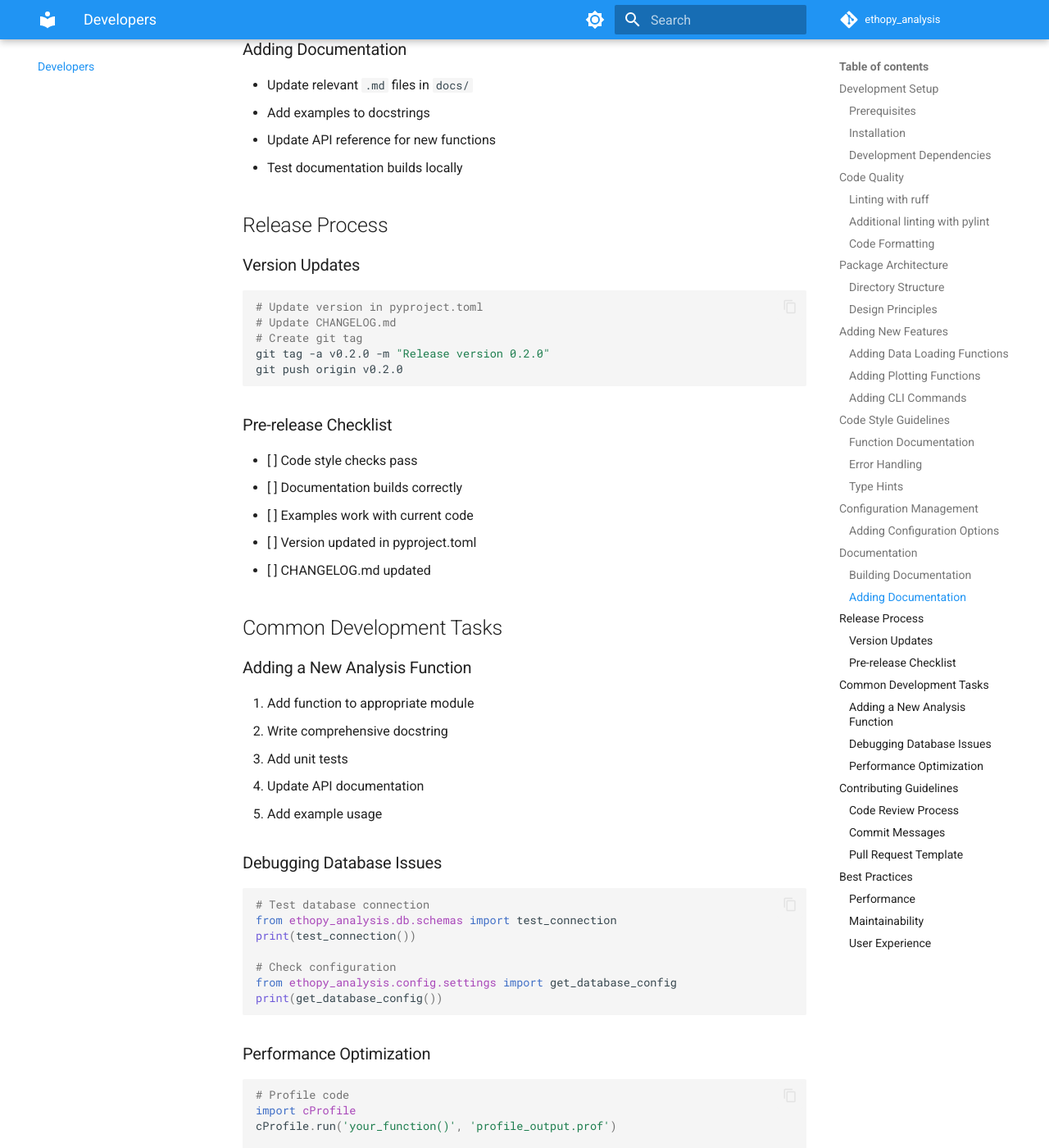
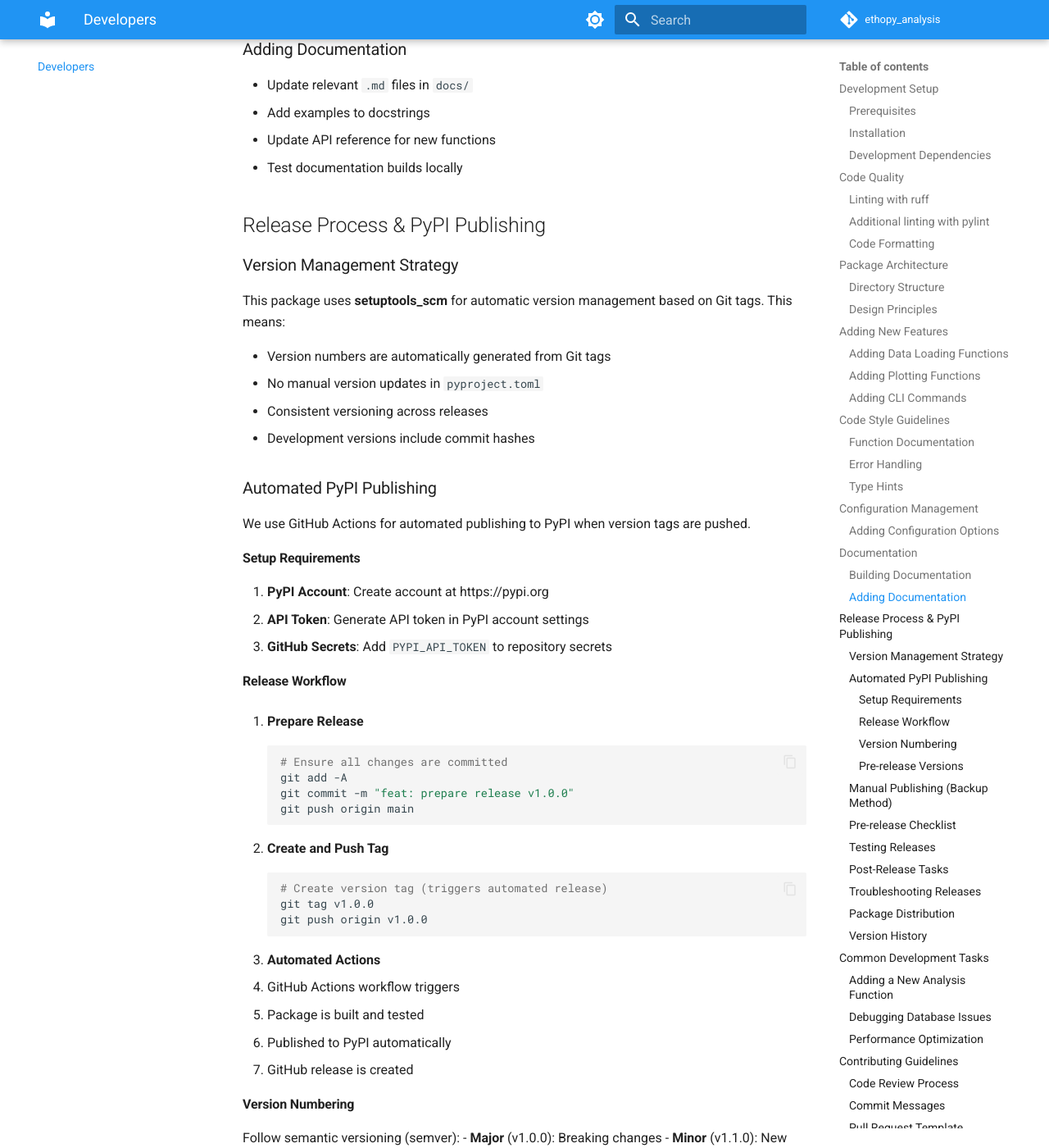
Before and after one commit to ef-lab/ethopy_analysis, an MkDocs documentation site: the page built from docs/developers.md, in a window 1280 px wide and 1400 px high, scrolled down 6310 px. Shown: the whole window at 82% size. Built offline with MkDocs 1.6.1 and Material for MkDocs 9.7.7, drawn with Linux system fonts in a browser that asks for light colours; comment, search, counter and statistics services are not loaded; some of the changed text lies outside the part shown.

Commit message:
pip release

````diff
--- a/docs/developers.md
+++ b/docs/developers.md
@@ -305,23 +305,167 @@ mkdocs serve
 - Update API reference for new functions
 - Test documentation builds locally
 
-## Release Process
+## Release Process & PyPI Publishing
 
-### Version Updates
+### Version Management Strategy
+
+This package uses **setuptools_scm** for automatic version management based on Git tags. This means:
+
+- Version numbers are automatically generated from Git tags
+- No manual version updates in `pyproject.toml`
+- Consistent versioning across releases
+- Development versions include commit hashes
+
+### Automated PyPI Publishing
+
+We use GitHub Actions for automated publishing to PyPI when version tags are pushed.
+
+#### Setup Requirements
+
+1. **PyPI Account**: Create account at https://pypi.org
+2. **API Token**: Generate API token in PyPI account settings
+3. **GitHub Secrets**: Add `PYPI_API_TOKEN` to repository secrets
+
+#### Release Workflow
+
+1. **Prepare Release**
+   ```bash
+   # Ensure all changes are committed
+   git add -A
+   git commit -m "feat: prepare release v1.0.0"
+   git push origin main
+   ```
+
+2. **Create and Push Tag**
+   ```bash
+   # Create version tag (triggers automated release)
+   git tag v1.0.0
+   git push origin v1.0.0
+   ```
+
+3. **Automated Actions**
+   - GitHub Actions workflow triggers
+   - Package is built and tested
+   - Published to PyPI automatically
+   - GitHub release is created
+
+#### Version Numbering
+
+Follow semantic versioning (semver):
+- **Major** (v1.0.0): Breaking changes
+- **Minor** (v1.1.0): New features, backward compatible
+- **Patch** (v1.1.1): Bug fixes, backward compatible
+
+#### Pre-release Versions
+
+For development releases:
 ```bash
-# Update version in pyproject.toml
-# Update CHANGELOG.md
-# Create git tag
-git tag -a v0.2.0 -m "Release version 0.2.0"
-git push origin v0.2.0
+# Alpha release
+git tag v1.0.0a1
+git push origin v1.0.0a1
+
+# Beta release
+git tag v1.0.0b1
+git push origin v1.0.0b1
+
+# Release candidate
+git tag v1.0.0rc1
+git push origin v1.0.0rc1
+```
+
+### Manual Publishing (Backup Method)
+
+If automated publishing fails, use manual method:
+
+```bash
+# Install build tools
+pip install build twine
+
+# Build package
+python -m build
+
+# Upload to PyPI
+twine upload dist/*
+
+# Clean up
+rm -rf dist/ build/ *.egg-info
 ```
 
 ### Pre-release Checklist
-- [ ] Code style checks pass
-- [ ] Documentation builds correctly
+
+Before creating a release tag:
+
+- [ ] All features tested and working
+- [ ] Code style checks pass (`ruff check src/`)
+- [ ] Documentation builds correctly (`mkdocs build`)
 - [ ] Examples work with current code
-- [ ] Version updated in pyproject.toml
-- [ ] CHANGELOG.md updated
+- [ ] CHANGELOG.md updated with changes
+- [ ] GitHub Actions workflow exists and is configured
+- [ ] PyPI API token is set in GitHub secrets
+
+### Testing Releases
+
+Use TestPyPI for testing:
+
+1. **Add TestPyPI token** to GitHub secrets as `TEST_PYPI_API_TOKEN`
+2. **Create test release** with pre-release tag:
+   ```bash
+   git tag v1.0.0rc1
+   git push origin v1.0.0rc1
+   ```
+3. **Test installation**:
+   ```bash
+   pip install -i https://test.pypi.org/simple/ ethopy-analysis
+   ```
+
+### Post-Release Tasks
+
+After successful release:
+
+1. **Verify PyPI listing**: Check https://pypi.org/project/ethopy-analysis/
+2. **Test installation**: `pip install ethopy-analysis`
+3. **Update documentation**: Ensure docs reflect latest version
+4. **Announce release**: Update README, notify users
+
+### Troubleshooting Releases
+
+**Common Issues:**
+
+1. **Build failures**: Check GitHub Actions logs
+2. **PyPI upload errors**: Verify API token is correct
+3. **Version conflicts**: Ensure tag doesn't already exist
+4. **Missing files**: Check `MANIFEST.in` for included files
+
+**Recovery:**
+
+```bash
+# Delete problematic tag
+git tag -d v1.0.0
+git push origin --delete v1.0.0
+
+# Fix issues and re-tag
+git tag v1.0.0
+git push origin v1.0.0
+```
+
+### Package Distribution
+
+After release, package is available:
+
+- **PyPI**: `pip install ethopy-analysis`
+- **GitHub Releases**: Download source/wheel files
+- **Documentation**: Auto-deployed to GitHub Pages
+
+### Version History
+
+Check version history:
+```bash
+# Current version
+python -c "import ethopy_analysis; print(ethopy_analysis.__version__)"
+
+# Available versions on PyPI
+pip index versions ethopy-analysis
+```
 
 ## Common Development Tasks
 
````
Also changed, not shown: pyproject.toml (+7 -2 lines), src/ethopy_analysis/__init__.py (+10 -1 lines), 1 other file.
